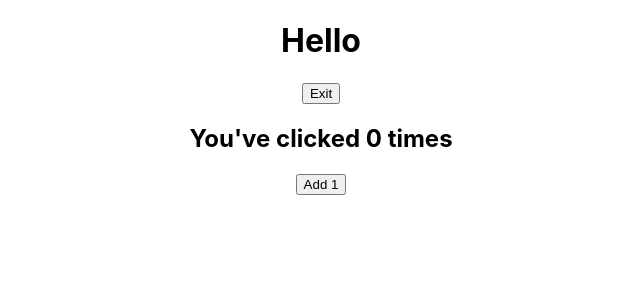
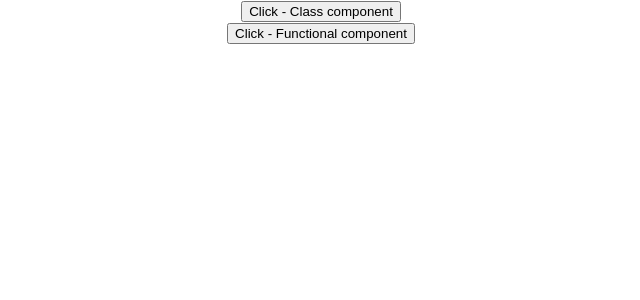
Before and after one commit to vkleer/react-app, a React (Create React App) app in the folder my-app/: page / in a window 1280 px wide. Shown: the top 300 px of the page, without its empty margins (319-959 px from the left). Built offline with nearby package versions, Linux system fonts and the light colour scheme.

Commit message:
Create class and functional components with onClick methods

```diff
--- a/my-app/src/App.js
+++ b/my-app/src/App.js
@@ -3,13 +3,17 @@
 import FunctionalGreetingWithProps from './components/FunctionalGreetingWithProps';
 import StatefulGreeting from './components/StatefulGreeting';
 import StatefulGreetingWithCallback from './components/StatefulGreetingWithCallback';
+import EventsClass from './components/EventsClass';
+import EventsFunctional from './components/EventsFunctional';
 
 function App() {
   return (
     <div className="App">
       {/* <FunctionalGreetingWithProps greeting="nice to meet you!" name="John" age="30" />
       <StatefulGreeting greeting="I'm a stateful class component!" name="John" /> */}
-      <StatefulGreetingWithCallback />
+      {/* <StatefulGreetingWithCallback /> */}
+      <EventsClass />
+      <EventsFunctional />
     </div>
   );
 }
--- /dev/null
+++ b/my-app/src/components/EventsClass.js
@@ -0,0 +1,17 @@
+import React, { Component } from 'react'
+
+export class EventsClass extends Component {
+    clickHandler() {
+        console.log("Clicked the class component button")
+    }
+
+  render() {
+    return (
+      <div>
+        <button onClick={this.clickHandler}>Click - Class component</button>
+      </div>
+    )
+  }
+}
+
+export default EventsClass
--- /dev/null
+++ b/my-app/src/components/EventsFunctional.js
@@ -0,0 +1,14 @@
+import React from 'react'
+
+function EventsFunctional() {
+    function clickHandler() {
+        console.log("Clicked the functional component button")
+    }
+  return (
+    <div>
+        <button onClick={clickHandler}>Click - Functional component</button>
+    </div>
+  )
+}
+
+export default EventsFunctional
```
